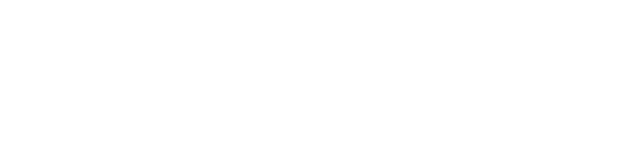
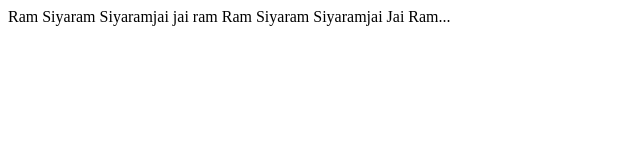
Before and after one commit to Vedant-asati/test-2, a plain HTML site: page index.html in a window 1280 px wide. Shown: the whole page, without its empty margins (0-640 px from the left). Drawn offline with Linux system fonts and the light colour scheme.

Commit message:
JAiSHRiRAm

```diff
--- a/index.html
+++ b/index.html
@@ -6,6 +6,6 @@
     <title>Document</title>
 </head>
 <body>
-
+    Ram Siyaram Siyaramjai jai ram Ram Siyaram Siyaramjai Jai Ram...
 </body>
 </html>
```
